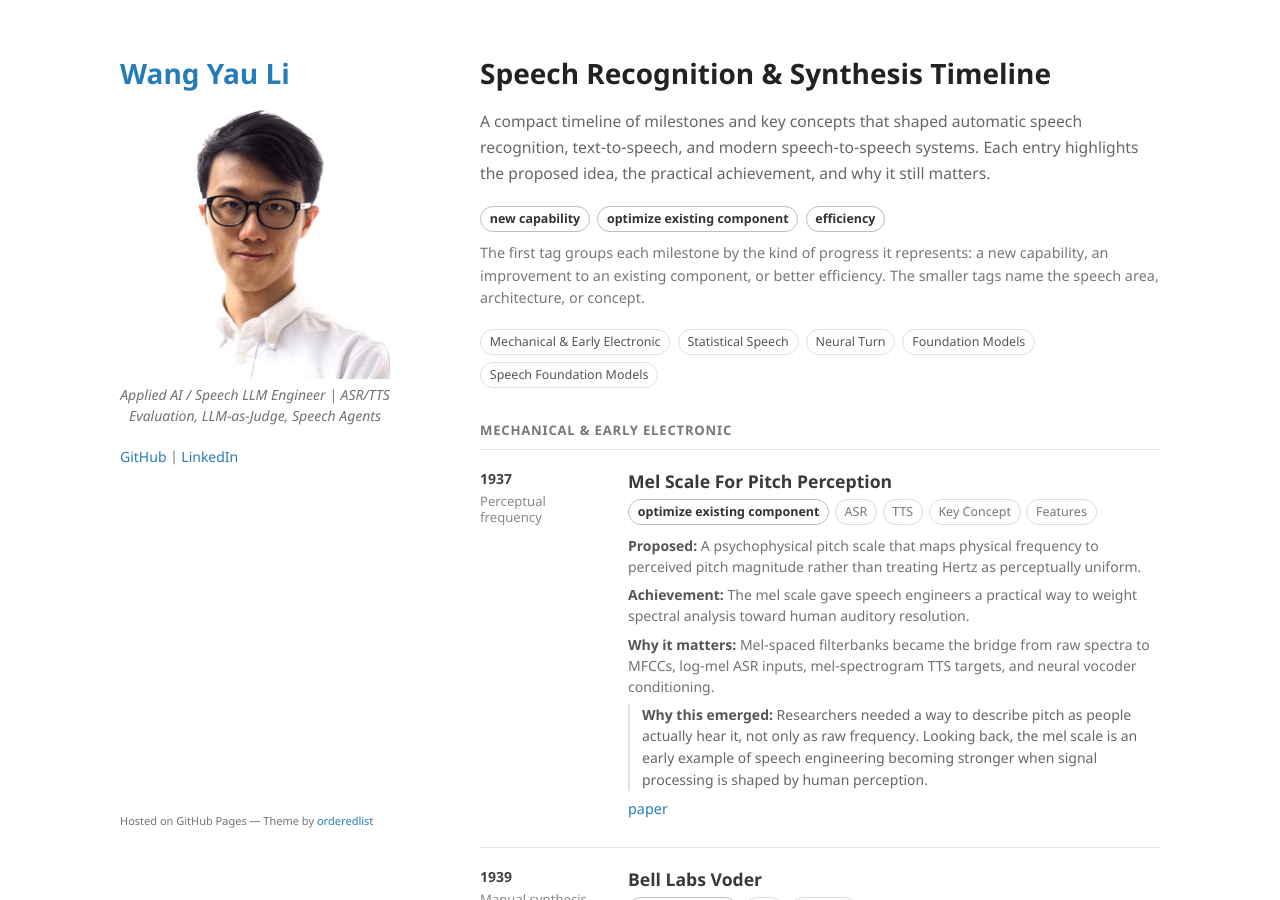
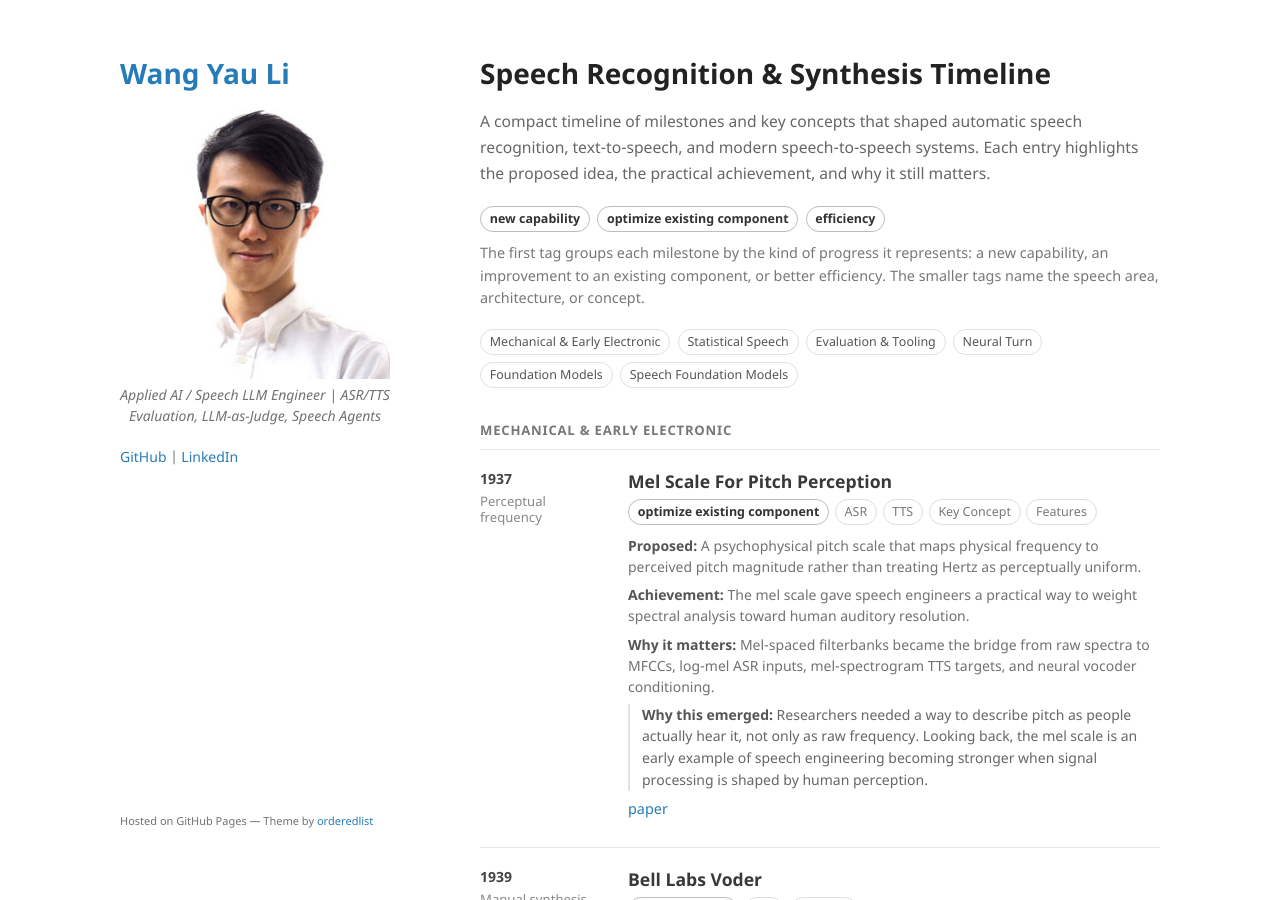
Before and after one commit to kennethli319/kennethli319.github.io, a Jekyll site: the page built from speech-timeline.md, in a window 1280 px wide and 900 px high. Built offline with Jekyll 4.4.1, drawn with Linux system fonts in a browser that asks for light colours.

Commit message:
Add speech timeline evaluation tooling era

```diff
--- a/speech-timeline.md
+++ b/speech-timeline.md
@@ -146,6 +146,7 @@ title: Speech Timeline
 <nav class="speech-nav" aria-label="Timeline eras">
   <a href="#mechanical">Mechanical & Early Electronic</a>
   <a href="#statistical">Statistical Speech</a>
+  <a href="#evaluation-tooling">Evaluation & Tooling</a>
   <a href="#neural">Neural Turn</a>
   <a href="#foundation">Foundation Models</a>
   <a href="#speech-foundation">Speech Foundation Models</a>
@@ -556,6 +557,8 @@ title: Speech Timeline
     <p class="speech-source"><a href="https://www.sciencedirect.com/science/article/abs/pii/S0167639398000855">paper</a> <a href="https://web.wakayama-u.ac.jp/~kawahara/index_e.html">source</a></p>
   </div>
 </section>
+
+<h2 id="evaluation-tooling" class="speech-era">Evaluation & Tooling</h2>
 
 <section class="speech-row">
   <aside class="speech-year">
```
